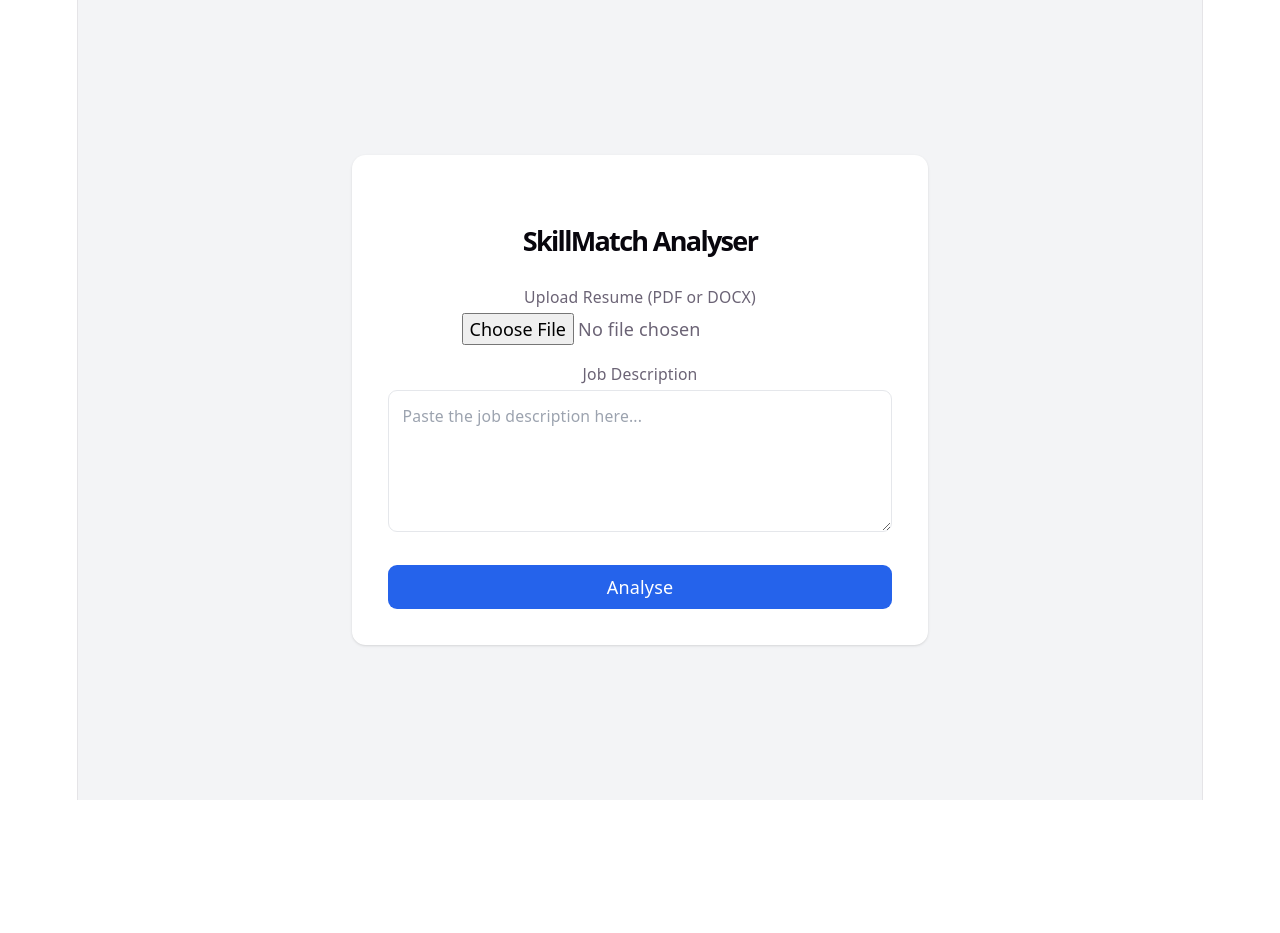
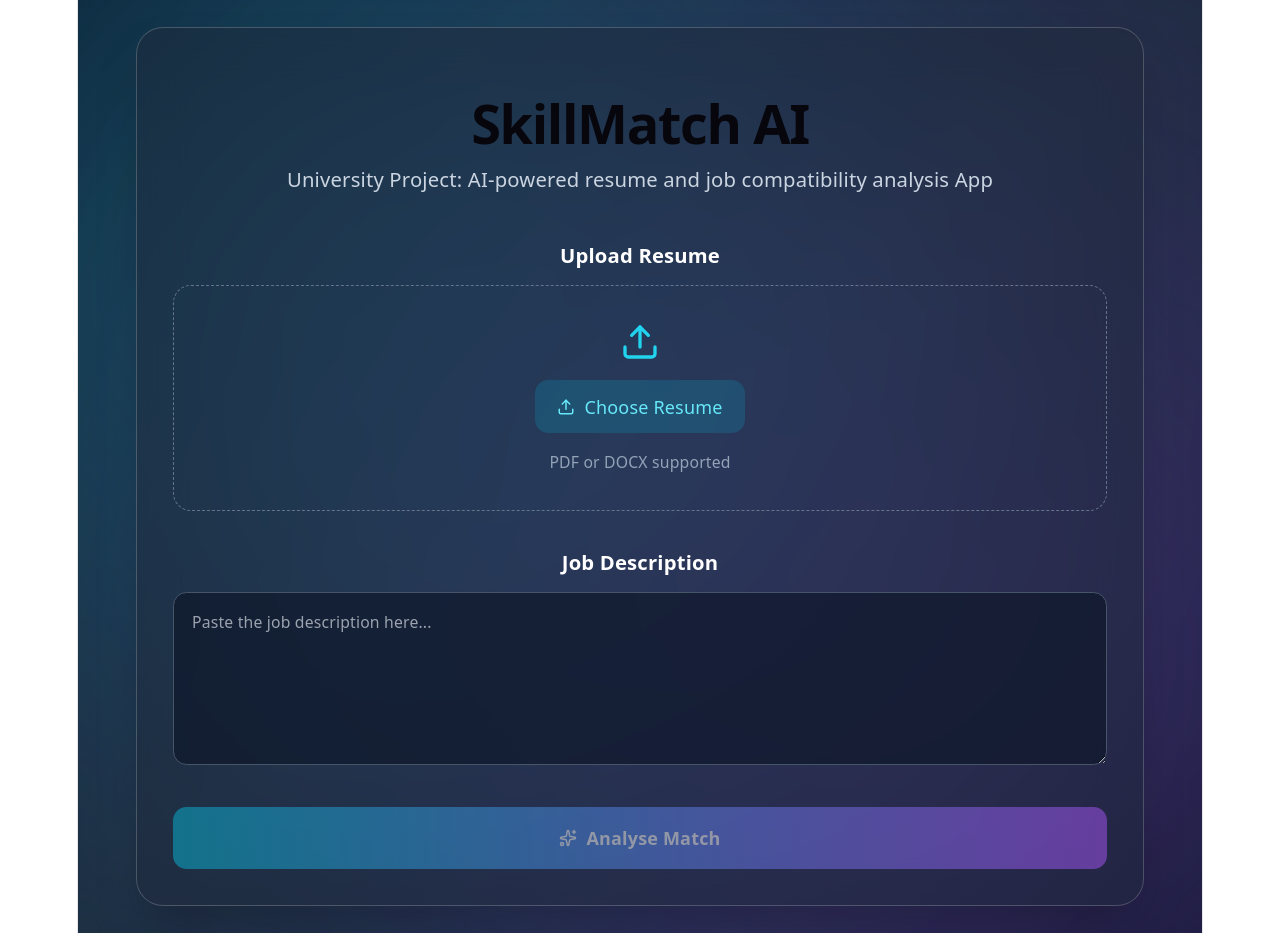
Before and after one commit to Leckurs/SkillMatch-AI, a React app in the folder src/frontend/: page / in a window 1280 px wide. Before the commit the page ends 800 px from the top, so only its background shows below. Built offline with nearby package versions, Linux system fonts and the light colour scheme; the HTML template or start-up script is replaced by a standard one.

Commit message:
Ui Update v1.0

```diff
--- a/src/frontend/src/App.jsx
+++ b/src/frontend/src/App.jsx
@@ -1,64 +1,283 @@
 import { useState } from "react";
+import {
+  Upload,
+  Sparkles,
+  CheckCircle,
+  AlertCircle,
+  Loader2,
+} from "lucide-react";
+
+function ScoreCircle({ score }) {
+  const radius = 80;
+  const stroke = 10;
+  const normalizedRadius = radius - stroke * 2;
+  const circumference = normalizedRadius * 2 * Math.PI;
+  const strokeDashoffset =
+    circumference - (score / 100) * circumference;
+
+  const color =
+    score >= 70
+      ? "#22c55e"
+      : score >= 40
+      ? "#eab308"
+      : "#ef4444";
+
+  return (
+    <div className="flex justify-center">
+      <div className="relative">
+        <svg height={radius * 2} width={radius * 2}>
+          <circle
+            stroke="#334155"
+            fill="transparent"
+            strokeWidth={stroke}
+            r={normalizedRadius}
+            cx={radius}
+            cy={radius}
+          />
+
+          <circle
+            stroke={color}
+            fill="transparent"
+            strokeWidth={stroke}
+            strokeDasharray={`${circumference} ${circumference}`}
+            strokeDashoffset={strokeDashoffset}
+            strokeLinecap="round"
+            r={normalizedRadius}
+            cx={radius}
+            cy={radius}
+            style={{
+              transform: "rotate(-90deg)",
+              transformOrigin: "50% 50%",
+              transition: "stroke-dashoffset 0.8s ease",
+            }}
+          />
+        </svg>
+
+        <div className="absolute inset-0 flex flex-col items-center justify-center">
+          <span
+            className="text-3xl font-bold"
+            style={{ color }}
+          >
+            {score}%
+          </span>
+
+          <span className="text-xs text-slate-400">
+            Match Score
+          </span>
+        </div>
+      </div>
+    </div>
+  );
+}
 
 function App() {
-  const [resume, setResume] = useState(null)
-  const [jobDescription, setJobDescription] = useState("")
-  const [result, setResult] = useState(null)
-  const [loading, setLoading] = useState(false)
+  const [resume, setResume] = useState(null);
+  const [jobDescription, setJobDescription] = useState("");
+  const [result, setResult] = useState(null);
+  const [loading, setLoading] = useState(false);
 
-  async function handleSubmit() {
-    setLoading(true)
-    const formData = new FormData()
-    formData.append("resume", resume)
-    formData.append("job_description", jobDescription)
+async function handleSubmit() {
+  setLoading(true);
 
-    const response = await fetch("http://localhost:8000/analyse", {
-      method: "POST",
-      body: formData
-    })
+  try {
+    const formData = new FormData();
+    formData.append("resume", resume);
+    formData.append("job_description", jobDescription);
 
-    const data = await response.json()
-    setResult(data)
-    setLoading(false)
+    console.time("request");
+
+    const response = await fetch(
+      "http://localhost:8000/analyse",
+      {
+        method: "POST",
+        body: formData,
+      }
+    );
+
+    const data = await response.json();
+
+    console.timeEnd("request");
+
+    setResult(data);
+  } catch (error) {
+    console.error(error);
+  } finally {
+    setLoading(false);
   }
+}
 
-  return(
-    <div className="min-h-screen bg-gray-100 flex items-center justify-center p-8">
-      <div className="bg-white rounded-xl shadow p-8 w-full max-w-lg">
-      <h1 className="text-2xl font-bold mb-6">SkillMatch Analyser</h1>
-      <div className="mb-4">
-        <label className="block text-sm font-medium mb-1">Upload Resume (PDF or DOCX)</label>
-        <input type="file" accept=".pdf,.docx" onChange={e => setResume(e.target.files[0])}></input>
-      </div>
-      <div className="mb-6">
-        <label className="block text-sm font-medium mb-1">Job Description</label>
-        <textarea
-        className="w-full border rounded-lg p-3 text-sm"
-        rows={5}
-        placeholder="Paste the job description here..."
-        value={jobDescription}
-        onChange={e => setJobDescription(e.target.value)}
-        ></textarea>
-         </div>
+  return (
+    <div className="min-h-screen bg-gradient-to-br from-[#0f172a] via-[#1e293b] to-[#0f172a] flex items-center justify-center p-6 relative overflow-hidden">
+
+      {/* Glow Effects */}
+      <div className="absolute -top-48 -left-48 w-[1000px] h-[1000px] bg-cyan-400/25 blur-[220px] rounded-full"></div>
+
+      <div className="absolute top-1/2 left-1/2 -translate-x-1/2 -translate-y-1/2 w-[800px] h-[800px] bg-blue-500/10 blur-[180px] rounded-full"></div>
+
+      <div className="absolute -bottom-48 -right-48 w-[1000px] h-[1000px] bg-purple-500/25 blur-[220px] rounded-full"></div>
+
+      <div className="relative w-full max-w-4xl rounded-3xl border border-white/20 bg-slate-800/50 backdrop-blur-xl p-8 shadow-2xl text-white">
+
+        {/* Header */}
+        <h1 className="text-5xl font-bold text-center tracking-tight mb-3">
+          SkillMatch AI
+        </h1>
+
+        <p className="text-center text-slate-300 text-lg mb-10">
+          University Project: AI-powered resume and job compatibility analysis App
+        </p>
+
+        {/* Upload */}
+        <div className="mb-8">
+          <label className="block mb-3 text-lg font-semibold text-center">
+            Upload Resume
+          </label>
+
+          <div className="border border-dashed border-slate-500 rounded-2xl p-8 text-center hover:border-cyan-400 hover:bg-white/5 transition">
+
+            <Upload
+              className="mx-auto mb-4 text-cyan-400"
+              size={40}
+            />
+
+            <label className="inline-flex items-center gap-2 px-5 py-3 rounded-xl bg-cyan-500/20 text-cyan-300 cursor-pointer hover:bg-cyan-500/30 transition">
+              <Upload size={18} />
+              Choose Resume
+
+              <input
+                type="file"
+                accept=".pdf,.docx"
+                onChange={(e) =>
+                  setResume(e.target.files[0])
+                }
+                className="hidden"
+              />
+            </label>
+
+            {resume ? (
+              <p className="mt-4 text-green-400 text-sm break-all">
+                {resume.name}
+              </p>
+            ) : (
+              <p className="mt-4 text-slate-400 text-sm">
+                PDF or DOCX supported
+              </p>
+            )}
+          </div>
+        </div>
+
+        {/* Job Description */}
+        <div className="mb-8">
+          <label className="block mb-3 text-lg font-semibold">
+            Job Description
+          </label>
+
+          <textarea
+            className="w-full bg-slate-900/70 border border-slate-600 rounded-xl p-4 text-sm focus:outline-none focus:ring-2 focus:ring-cyan-500 transition"
+            rows={6}
+            placeholder="Paste the job description here..."
+            value={jobDescription}
+            onChange={(e) =>
+              setJobDescription(e.target.value)
+            }
+          />
+        </div>
+
+        {/* Button */}
         <button
-          className="w-full bg-blue-600 text-white py-2 rounded-lg font-medium hover:bg-blue-700"
+          className="w-full bg-gradient-to-r from-cyan-500 to-purple-500 text-white py-4 rounded-xl font-semibold hover:scale-[1.02] transition-all duration-300 disabled:opacity-50 flex items-center justify-center gap-2"
           onClick={handleSubmit}
-          disabled={!resume || !jobDescription}
-          >
-            {loading ? "Analysing..." : "Analyse"}
-          </button>
-          {result && (
-            <div className="mt-6 p-4 bg-gray-50 rounded-lg">
-              <p className="text-lg font-bold">Fit Score: {result.fit_score}%</p>
-              <p className="mt-2 text-sm font-medium">Matched Skills: {result.matched_skills.join(", ")}</p>
-              <p className="mt-1 text-sm font-medium">Missing Skills: {result.missing_skills.join(", ")}</p>
-              <p className="mt-2 text-sm text-gray-500">{result.summary}</p>
+          disabled={!resume || !jobDescription || loading}
+        >
+          {loading ? (
+            <>
+              <Loader2
+                size={18}
+                className="animate-spin"
+              />
+              Analysing...
+            </>
+          ) : (
+            <>
+              <Sparkles size={18} />
+              Analyse Match
+            </>
+          )}
+        </button>
+
+        {/* Results */}
+        {result && (
+          <div className="mt-10 p-6 bg-slate-900/40 border border-white/10 rounded-2xl">
+
+            <h2 className="text-2xl font-bold text-center mb-6">
+              Analysis Result
+            </h2>
+
+            <ScoreCircle score={result.fit_score} />
+
+            {/* Matched Skills */}
+            <div className="mt-8 mb-6">
+              <div className="flex items-center gap-2 mb-3">
+                <CheckCircle
+                  size={18}
+                  className="text-green-400"
+                />
+                <span className="font-semibold">
+                  Matched Skills
+                </span>
               </div>
 
-  )}
+              <div className="flex flex-wrap gap-2">
+                {result.matched_skills.map((skill) => (
+                  <span
+                    key={skill}
+                    className="px-3 py-1 rounded-full bg-green-500/20 text-green-300 text-sm"
+                  >
+                    {skill}
+                  </span>
+                ))}
+              </div>
+            </div>
+
+            {/* Missing Skills */}
+            <div className="mb-6">
+              <div className="flex items-center gap-2 mb-3">
+                <AlertCircle
+                  size={18}
+                  className="text-red-400"
+                />
+                <span className="font-semibold">
+                  Missing Skills
+                </span>
+              </div>
+
+              <div className="flex flex-wrap gap-2">
+                {result.missing_skills.map((skill) => (
+                  <span
+                    key={skill}
+                    className="px-3 py-1 rounded-full bg-red-500/20 text-red-300 text-sm"
+                  >
+                    {skill}
+                  </span>
+                ))}
+              </div>
+            </div>
+
+            {/* Summary */}
+            <div className="border-t border-white/10 pt-5">
+              <h3 className="font-semibold mb-3">
+                AI Summary
+              </h3>
+
+              <p className="text-slate-300 leading-relaxed">
+                {result.summary}
+              </p>
+            </div>
+          </div>
+        )}
       </div>
-      </div>
-  )
+    </div>
+  );
 }
 
-export default App
+export default App;
```
